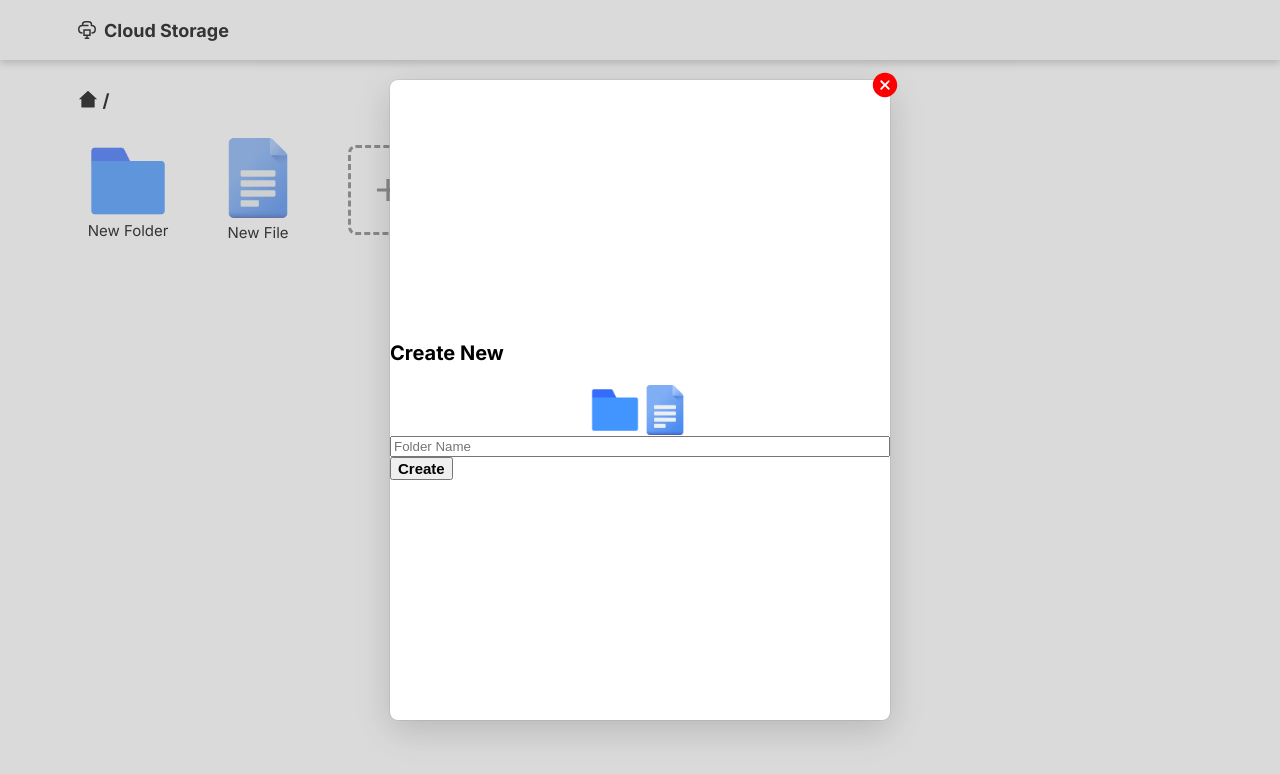
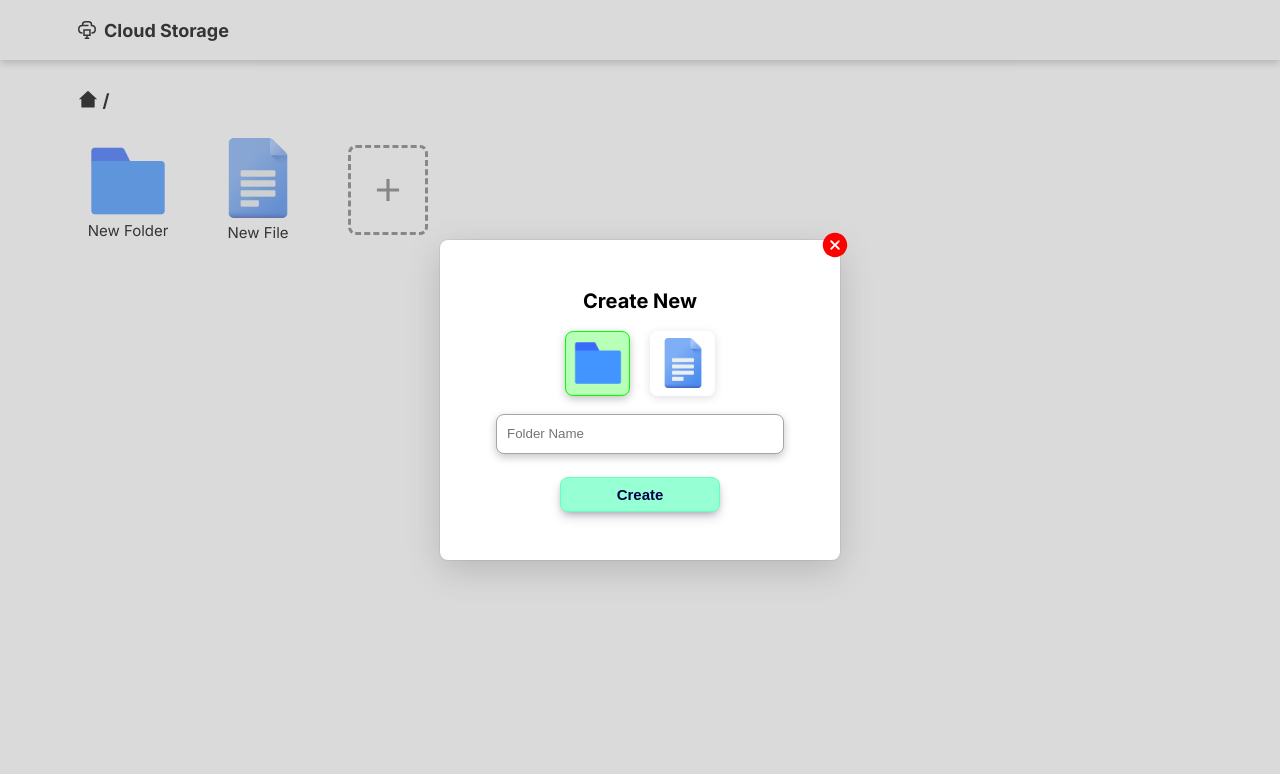
Before and after one commit to akshat-patel28/cloud-storage, a Next.js app: page / in a window 1280 px wide. Both pictures are taken after a click on the element 388 px from the left and 190 px from the top of the page. Shown: the top 774 px of the page. Built offline with nearby package versions, Linux system fonts and the light colour scheme.

Commit message:
- styles added for add form

```diff
--- a/components/form-modal/styles.module.css
+++ b/components/form-modal/styles.module.css
@@ -14,12 +14,13 @@
 }
 
 .form_container {
-  width: 500px;
-  height: 80%;
+  width: 400px;
+  height: 40%;
   background-color: #fff;
   border-radius: 8px;
   box-shadow: rgba(0, 0, 0, 0.16) 0px 10px 36px 0px,
     rgba(0, 0, 0, 0.06) 0px 0px 0px 1px;
+  padding: 20px;
 }
 
 .close_icon {
@@ -28,3 +29,63 @@
   top: -10px;
   color: #ff0000;
 }
+
+.form_title {
+  margin: 0;
+  text-align: center;
+}
+.file_type_fileds_container {
+  gap: 20px;
+}
+.imgae_container {
+  width: 65px;
+  height: 65px;
+  border-radius: 8px;
+  border: 1px solid #fff;
+  transition: all ease-in-out 0.3s;
+  box-shadow: rgba(99, 99, 99, 0.2) 0px 2px 8px 0px;
+}
+.imgae_container:hover {
+  box-shadow: rgba(60, 64, 67, 0.3) 0px 1px 2px 0px,
+    rgba(60, 64, 67, 0.15) 0px 2px 6px 2px;
+}
+.seleted_type {
+  box-shadow: rgba(0, 0, 0, 0.24) 0px 3px 8px;
+  border: 1px solid #00ff00;
+  background-color: #b8ffb8;
+}
+.fields_container {
+  display: grid;
+  width: 80%;
+  margin: 0px auto;
+  grid-template-columns: repeat(1, 1fr);
+  row-gap: 18px;
+}
+.input_field {
+  outline: 0 !important;
+  height: 40px;
+  padding: 10px;
+  border-radius: 8px;
+  border: 1px solid #a5a5a5;
+  box-shadow: rgba(0, 0, 0, 0.24) 0px 3px 8px;
+}
+.field_error_container {
+  margin-top: 5px;
+  color: #ff0000;
+}
+.form_button {
+  width: 160px;
+  padding: 8px 0;
+  margin-left: 50%;
+  transform: translateX(-50%);
+  border-radius: 8px;
+  border: 1px solid #67ffc0;
+  outline: 0 !important;
+  background-color: #97ffd4;
+  color: rgb(0, 0, 71);
+  box-shadow: rgba(50, 50, 93, 0.25) 0px 6px 12px -2px,
+    rgba(0, 0, 0, 0.3) 0px 3px 7px -3px;
+}
+.form_button:active {
+  box-shadow: none;
+}
```
